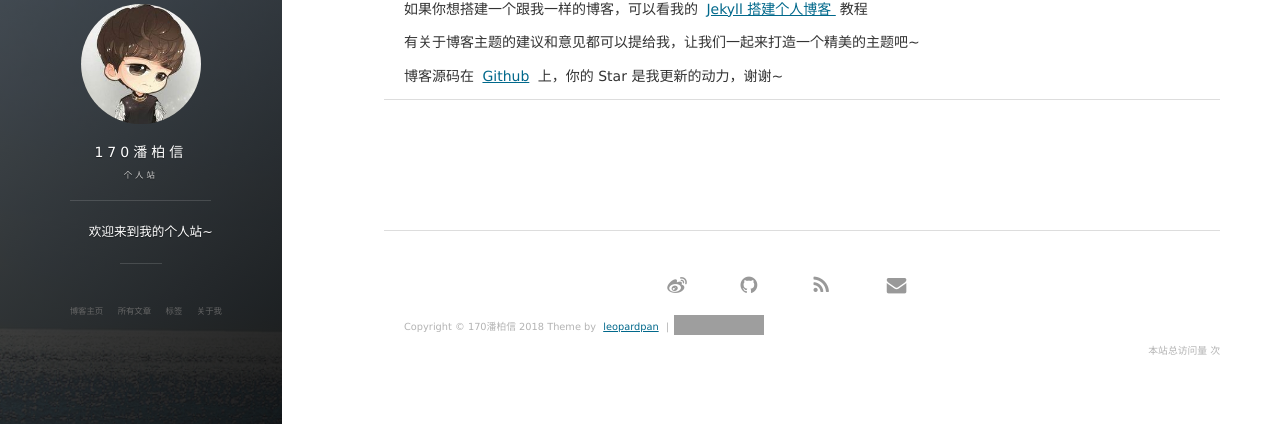
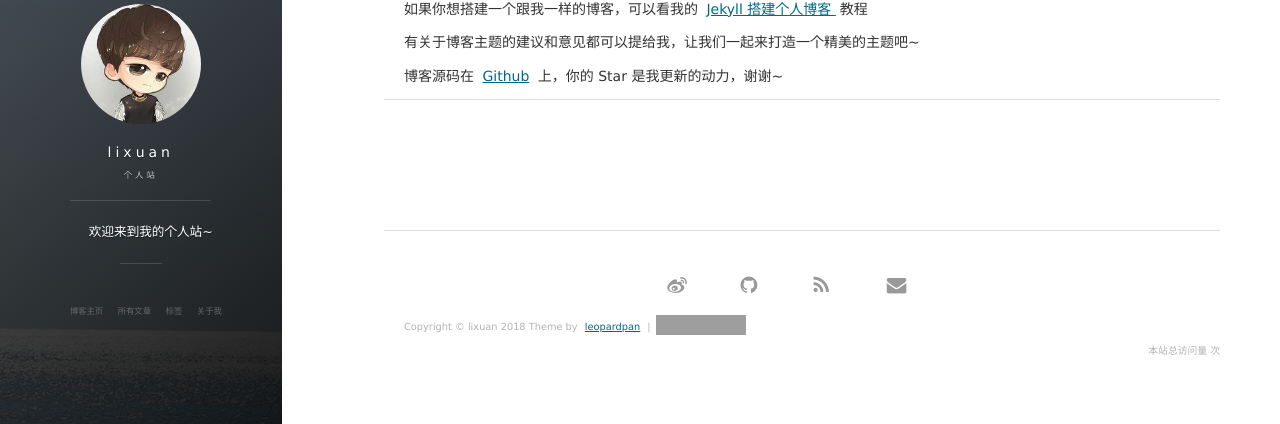
Before and after one commit to lixuan-sunshine/170, a Jekyll site: the page built from about.md, in a window 1280 px wide. Shown: the part 284-708 px from the top of the page. Built offline with Jekyll 4.4.1, drawn with Linux system fonts in a browser that asks for light colours; nearby versions of some CDN libraries; comment, search, counter and statistics services are not loaded; grey boxes are pictures that could not be loaded.

Commit message:
Update _config.yml

```diff
--- a/_config.yml
+++ b/_config.yml
@@ -1,11 +1,11 @@
 # Basic
-title: 170潘柏信
+title: lixuan
 subtitle: 个人站
 description: 欢迎来到我的个人站~
 # 头像里面的标题
 avatarTitle: leopardpan
 # 头像里面的描述
-avatarDesc: iOS / 机器学习
+avatarDesc: 吃喝玩乐攻略大全
 url: "http://440.io"
 
 # Comment
```
